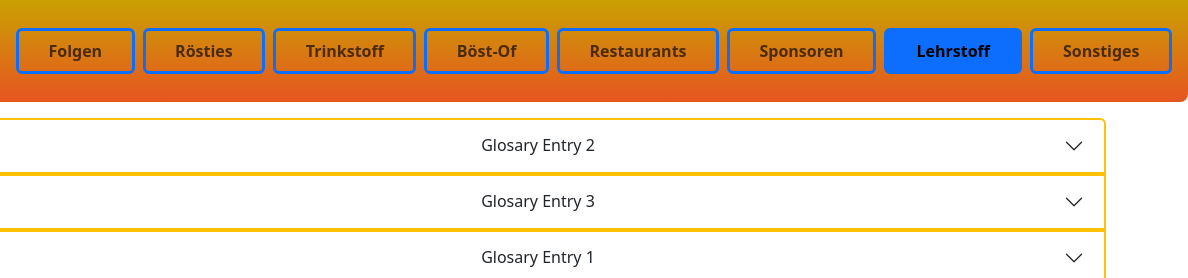
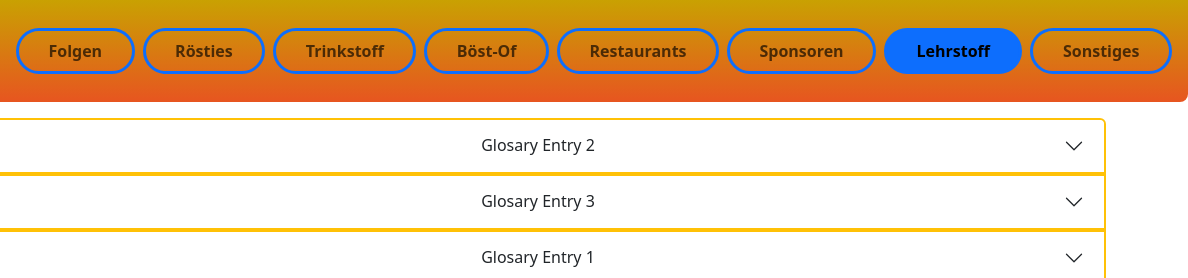
Before and after one commit to GniLudio/roeststoff, a website built with webpack: page index.html in a window 1280 px wide. Shown: the top 278 px of the page, 92-1280 px from the left. Built offline with nearby package versions, Linux system fonts and the light colour scheme.

Commit message:
Make navbar buttons more rounded

```diff
--- a/index.html
+++ b/index.html
@@ -31,42 +31,42 @@
             <div class="collapse navbar-collapse" id="navbarSupportedContent">
                 <ul class="navbar-nav nav nav-pills nav-fill w-100 row-cols-lg-auto row-cols-sm-5 row-cols-1" id="navTabs" role="tablist">
                     <li class="nav-item m-1" role="presentation">
-                        <button class="nav-link border border-3 border-primary fw-bold p-1 p-lg-2" id="episodes-tab"
+                        <button class="nav-link border border-3 border-primary fw-bold p-1 p-lg-2 rounded-5" id="episodes-tab"
                             data-bs-toggle="tab" data-bs-target="#episodes" type="button" role="tab"
                             aria-controls="episodes" aria-selected="true">Folgen</button>
                     </li>
                     <li class="nav-item m-1" role="presentation">
-                        <button class="nav-link border border-3 border-primary fw-bold p-1 p-lg-2" id="roesties-tab"
+                        <button class="nav-link border border-3 border-primary fw-bold p-1 p-lg-2 rounded-5" id="roesties-tab"
                             data-bs-toggle="tab" data-bs-target="#roesties" type="button" role="tab"
                             aria-controls="roesties" aria-selected="true">Rösties</button>
                     </li>
                     <li class="nav-item m-1" role="presentation">
-                        <button class="nav-link border border-3 border-primary fw-bold p-1 p-lg-2" id="trinkstoff-tab"
+                        <button class="nav-link border border-3 border-primary fw-bold p-1 p-lg-2 rounded-5" id="trinkstoff-tab"
                             data-bs-toggle="tab" data-bs-target="#trinkstoff" type="button" role="tab"
                             aria-controls="trinkstoff" aria-selected="true">Trinkstoff</button>
                     </li>
                     <li class="nav-item m-1" role="presentation">
-                        <button class="nav-link border border-3 border-primary fw-bold p-1 p-lg-2" id="boestof-tab"
+                        <button class="nav-link border border-3 border-primary fw-bold p-1 p-lg-2 rounded-5" id="boestof-tab"
                             data-bs-toggle="tab" data-bs-target="#boestof" type="button" role="tab"
                             aria-controls="boestof" aria-selected="true">Böst-Of</button>
                     </li>
                     <li class="nav-item m-1" role="presentation">
-                        <button class="nav-link border border-3 border-primary fw-bold p-1 p-lg-2" id="restaurants-tab"
+                        <button class="nav-link border border-3 border-primary fw-bold p-1 p-lg-2 rounded-5" id="restaurants-tab"
                             data-bs-toggle="tab" data-bs-target="#restaurants" type="button" role="tab"
                             aria-controls="restaurants" aria-selected="true">Restaurants</button>
                     </li>
                     <li class="nav-item m-1" role="presentation">
-                        <button class="nav-link border border-3 border-primary fw-bold p-1 p-lg-2" id="sponsoren-tab"
+                        <button class="nav-link border border-3 border-primary fw-bold p-1 p-lg-2 rounded-5" id="sponsoren-tab"
                             data-bs-toggle="tab" data-bs-target="#sponsoren" type="button" role="tab"
                             aria-controls="sponsoren" aria-selected="true">Sponsoren</button>
                     </li>
                     <li class="nav-item m-1" role="presentation">
-                        <button class="nav-link border border-3 border-primary fw-bold p-1 p-lg-2 active" id="glossary-tab"
+                        <button class="nav-link border border-3 border-primary fw-bold p-1 p-lg-2 rounded-5 active" id="glossary-tab"
                             data-bs-toggle="tab" data-bs-target="#glossary" type="button" role="tab"
                             aria-controls="glossary" aria-selected="true">Lehrstoff</button>
                     </li>
                     <li class="nav-item m-1" role="presentation">
-                        <button class="nav-link border border-3 border-primary fw-bold p-1 p-lg-2" id="misc-tab"
+                        <button class="nav-link border border-3 border-primary fw-bold p-1 p-lg-2 rounded-5" id="misc-tab"
                             data-bs-toggle="tab" data-bs-target="#misc" type="button" role="tab"
                             aria-controls="misc" aria-selected="true">Sonstiges</button>
                     </li>
```
